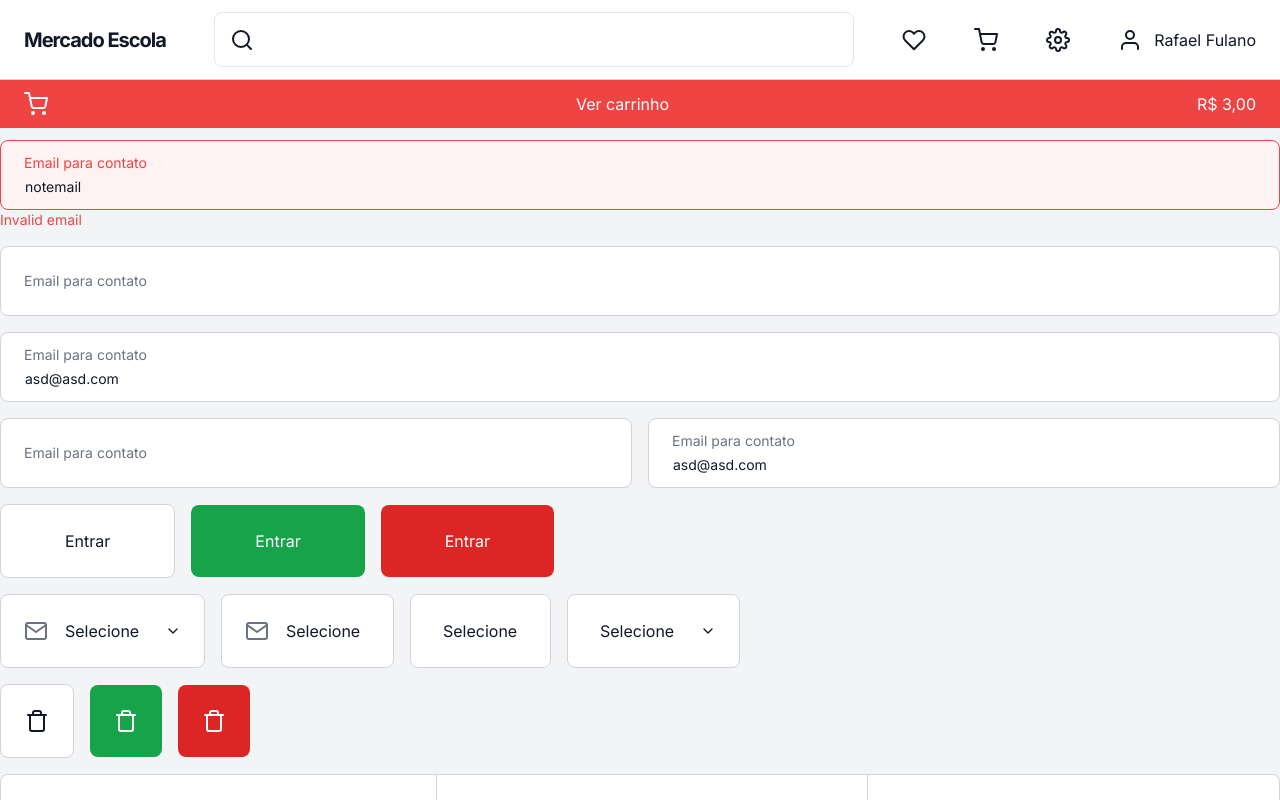
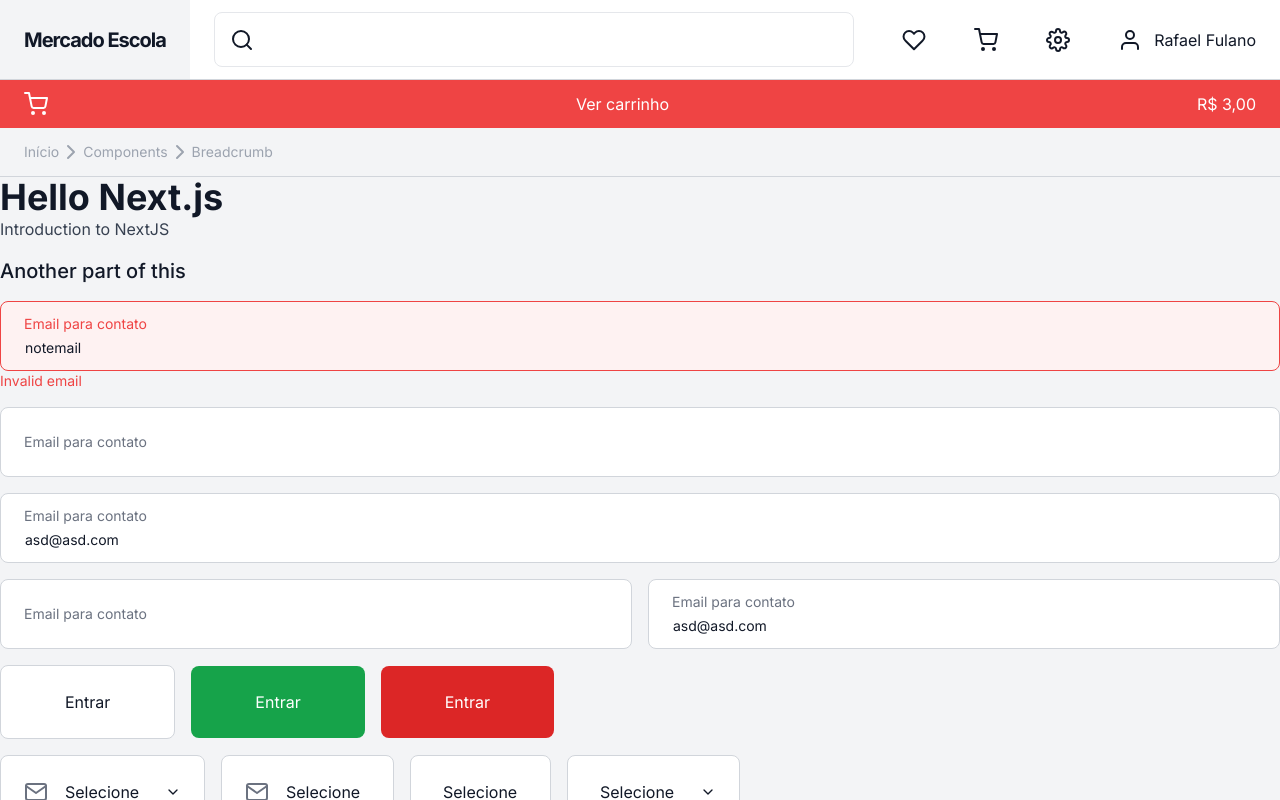
Before and after one commit to HugoJF/mercado-escola-frontend, a Next.js app: page / in a window 1280 px wide. Shown: the top 800 px of the page. Built offline with nearby package versions, Linux system fonts and the light colour scheme.

Commit message:
Added breadcrumbs

```diff
--- /dev/null
+++ b/components/breadcrumb.tsx
@@ -0,0 +1,21 @@
+import {NextPage} from "next";
+import {ChevronRight} from "react-feather";
+
+const breadcrumb = [{
+    label: "Components",
+    href: "/components",
+}, {
+    label: "Breadcrumb",
+    href: "/breadcrumb",
+}];
+
+export const Breadcrumb: NextPage = () => {
+    return <div className="flex items-center py-3 px-6 text-gray-400 text-sm border-gray-300 border-b">
+        <a>Início</a>
+
+        {breadcrumb.map(crumb => <>
+            <ChevronRight/>
+            <a href={crumb.href}>{crumb.label}</a>
+        </>)}
+    </div>;
+};
--- a/components/header.tsx
+++ b/components/header.tsx
@@ -5,9 +5,11 @@ import clsx from "clsx";
 
 type IconContainerProps = {
     display: 'mobile' | 'desktop';
+    onClick?: () => void;
 }
-const IconContainer: NextPage<IconContainerProps> = ({display, children}) => (
+const IconContainer: NextPage<IconContainerProps> = ({display, children, onClick}) => (
     <div
+        onClick={onClick}
         className={clsx('duration-150 flex items-center px-6 hover:bg-gray-100 cursor-pointer', {
             'hidden md:flex': display === 'desktop',
             'flex md:hidden': display === 'mobile',
@@ -65,12 +67,12 @@ export const Header: NextPage = () => {
     }
 
     return <header
-        className="fixed top-0 inset-x-0 bg-white z-10"
+        className="sticky top-0 inset-x-0 bg-white z-10"
     >
         <div className="flex justify-between md:justify-between h-20 items-stretch border-b border-gray-300">
-            <IconContainer display="mobile">
-                {!menuOpen && <Menu className="flex-shrink-0" onClick={toggleMenu}/>}
-                {menuOpen && <X className="flex-shrink-0" onClick={toggleMenu}/>}
+            <IconContainer display="mobile" onClick={toggleMenu}>
+                {!menuOpen && <Menu />}
+                {menuOpen && <X />}
             </IconContainer>
             <h3 className="hidden md:flex items-center duration-150 px-6 text-xl font-bold hover:bg-gray-100 tracking-tighter cursor-pointer whitespace-nowrap">
                 Mercado Escola
@@ -85,12 +87,12 @@ export const Header: NextPage = () => {
                 {/* TODO missing href */}
                 {desktopMenu.map(({icon: Icon, href, display}) => (
                     <IconContainer display={display}>
-                        <Icon className="flex-shrink-0"/>
+                        <Icon/>
                     </IconContainer>
                 ))}
 
                 <div className="duration-150 flex items-center space-x-3 px-6 hover:bg-gray-100 cursor-pointer">
-                    <User className="flex-shrink-0"/>
+                    <User/>
                     {/* TODO nome do usuario */}
                     <span className="hidden md:inline whitespace-nowrap">
                         Rafael Fulano
@@ -105,17 +107,17 @@ export const Header: NextPage = () => {
             {mobileMenu.map(({label, icon: Icon}) => <div
                 className="flex items-center px-5 py-4 hover:bg-gray-100 cursor-pointer"
             >
-                <Icon className="flex-shrink-0 text-gray-500"/>
+                <Icon className="text-gray-500"/>
                 <span className="ml-4">{label}</span>
             </div>)}
         </div>}
         {/* TODO toggle this bar */}
-        <div className="flex px-6 py-3 bg-red-500 text-white cursor-pointer">
+        {!menuOpen && <div className="flex px-6 py-3 bg-red-500 text-white cursor-pointer">
             <ShoppingCart/>
             {/* TODO link */}
             <a className="flex-grow text-center" href="#">Ver carrinho</a>
             {/* TODO price */}
             <span>R$ 3,00</span>
-        </div>
+        </div>}
     </header>;
 };
--- a/pages/index.tsx
+++ b/pages/index.tsx
@@ -10,11 +10,13 @@ import {ToggleGroup} from "../components/toggle-group";
 import {Toggle} from "../components/toggle";
 import {Header} from "../components/header";
 import {ListItem} from "../components/list-item";
+import {Breadcrumb} from "../components/breadcrumb";
 
 const Home: NextPage = () => {
-    return (
+    return <>
+        <Header/>
+        <Breadcrumb/>
         <div className="container mx-auto space-y-4">
-            <Header/>
             <Title description="Introduction to NextJS">
                 Hello Next.js
             </Title>
@@ -83,7 +85,8 @@ const Home: NextPage = () => {
                 />)}
             </div>
         </div>
-    )
+
+    </>
 }
 
 export default Home
--- a/styles/globals.css
+++ b/styles/globals.css
@@ -4,5 +4,9 @@
 body {
     @apply text-gray-900 bg-gray-100;
 }
+
+svg {
+    @apply flex-shrink-0;
+}
 @tailwind components;
 @tailwind utilities;
```
